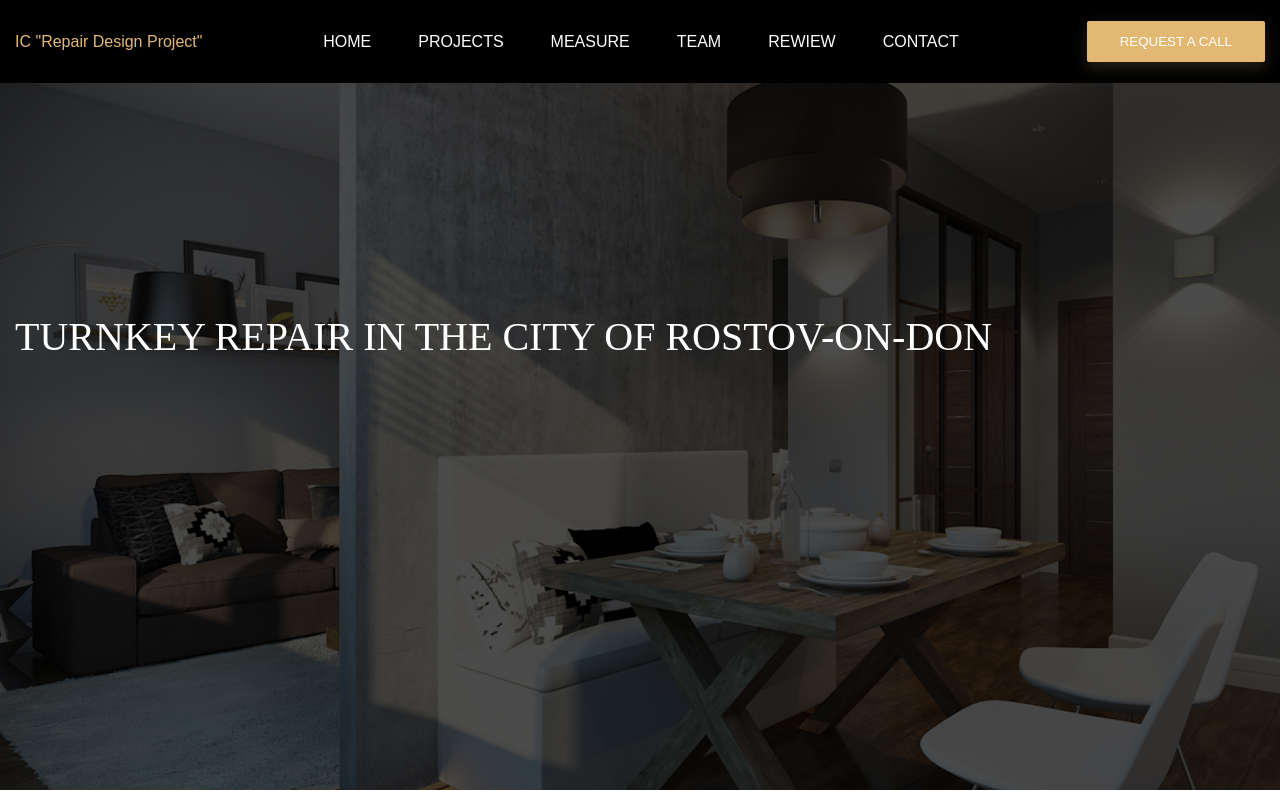
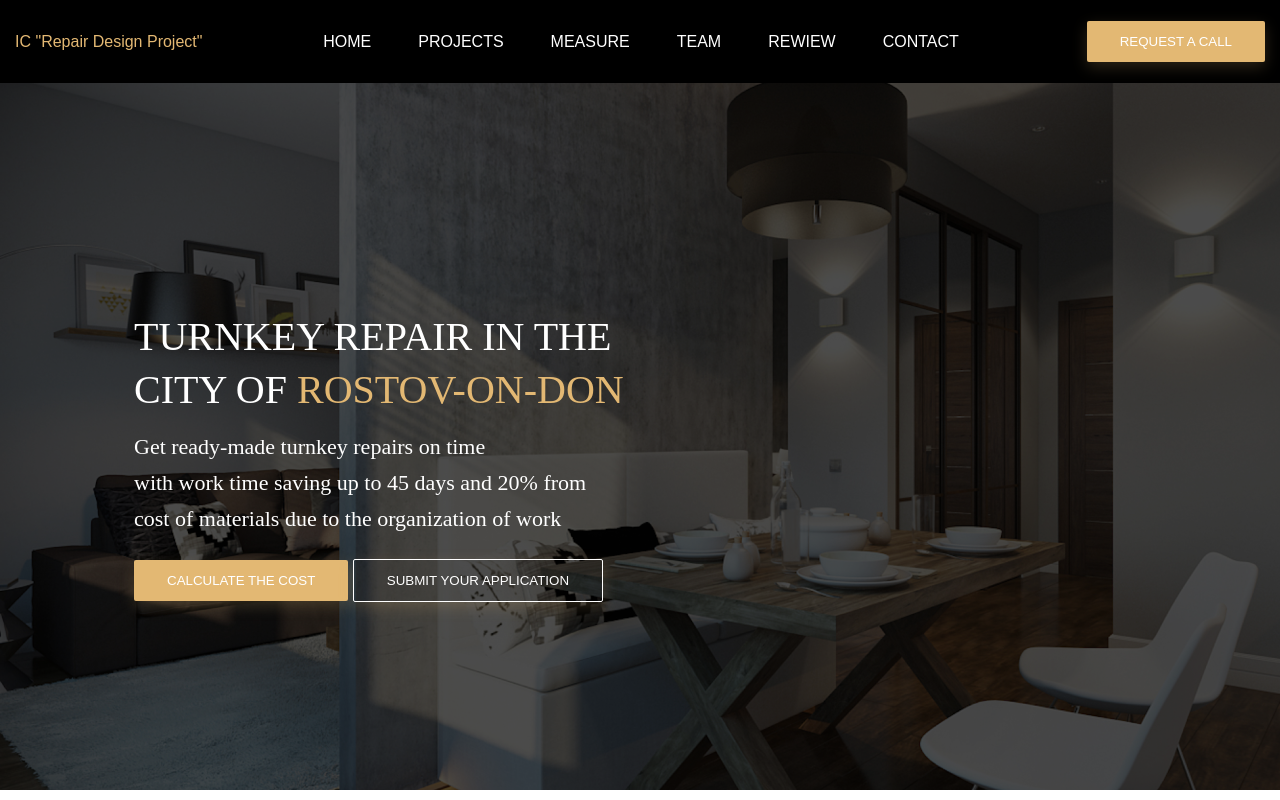
Before and after one commit to vorchunko/slider, a plain HTML site: page index.html in a window 1280 px wide. Drawn offline with Linux system fonts and the light colour scheme.

Commit message:
second version

```diff
--- a/css/style.css
+++ b/css/style.css
@@ -6,6 +6,8 @@ body {
 body * {
     box-sizing: border-box;
 }
+
+
 
 .button {
 background: #E3B873;
@@ -56,7 +58,7 @@ text-transform: uppercase;
     color: white;
 }
 
-.main-back-img {
+.main-section {
     background-image: url(/image/image1.jpg);
     background-size: cover;
     height: 707px;
@@ -64,7 +66,11 @@ text-transform: uppercase;
     position: relative;
 }
 
-.hero-overlay {
+.img-main {
+    position: relative;
+    z-index: 1;}
+
+.main-overlay {
     content: '';
     position: absolute;
     top: 0;
@@ -74,18 +80,46 @@ text-transform: uppercase;
     background-color: rgba(0, 0, 0, 0.7);
 }
 
-.hero-container {
-    position: relative;
-    z-index: 1;
-}
-
 .title {
-    font-family: 'Yeseva One', 'Times New Roman', Times, serif;
+font-family: 'Yeseva One';
 font-style: normal;
 font-weight: 400;
 font-size: 40px;
 line-height: 53px;
 text-transform: uppercase;
+color: #FFFFFF;
+}
+
+
+
+.text-main p {
+font-family: 'Nunito Sans';
+font-style: normal;
+font-weight: 400;
+font-size: 22px;
+line-height: 36px;
+
 
 color: #FFFFFF;
 }
+
+.text-main {
+    padding-left: 134px;
+
+}
+
+.submit {
+    box-sizing: border-box;
+    border: 1px solid #FFFFFF;
+    border-radius: 2px;
+    background: rgba(0, 0, 0, 0.0);
+
+}
+
+h1 span {
+    color: #E3B873;
+}
+
+.text-main p {
+    margin-top: -20px;
+}
--- a/index.html
+++ b/index.html
@@ -6,6 +6,9 @@
     <meta name="viewport" content="width=device-width, initial-scale=1.0">
     <title>Document</title>
     <link href="/css/style.css" rel="stylesheet">
+    <link href="/fonts/YesevaOne-Regular.ttf" rel="font">
+    <link href="/fonts/NunitoSans-Regular.ttf" rel="font">
+
 </head>
 <body>
     <header class="header">
@@ -27,14 +30,25 @@
         <button  class="button">Request a call</button>
     </div>
 </header>
+
 <main>
-    <section class="main-back-img">
-        <div class="container hero-container">
-            <h1 class="title">Turnkey Repair in the
-                city of Rostov-on-Don</h1>
-        </div>
-        <div class="hero-overlay"></div>
-    </section>
+
+        <section class="main-section">
+            <div class="img-main">
+                <div class="text-main">
+            <h1 class="title">Turnkey Repair in the <br>
+                city of <span>Rostov-on-Don</span></h1>
+                <p>Get ready-made turnkey repairs on time <br>
+                    with work time saving up to 45 days and 20% from <br>
+                    cost of materials due to the organization of work
+                </p>
+                <button class="button calc">CALCULATE THE COST</button>
+                <button class="button submit">SUBMIT YOUR APPLICATION</button>
+            </div>
+            </div>
+                <div class="main-overlay"></div>
+        </section>
 </main>
+
 </body>
 </html>
```
Also changed, not shown: fonts/Homenaje-Regular.ttf (added), fonts/NunitoSans-Black.ttf (added), fonts/NunitoSans-BlackItalic.ttf (added), fonts/NunitoSans-Bold.ttf (added), fonts/NunitoSans-BoldItalic.ttf (added), fonts/NunitoSans-ExtraBold.ttf (added), fonts/NunitoSans-ExtraBoldItalic.ttf (added), fonts/NunitoSans-ExtraLight.ttf (added), fonts/NunitoSans-ExtraLightItalic.ttf (added), fonts/NunitoSans-Italic.ttf (added), fonts/NunitoSans-Light.ttf (added), fonts/NunitoSans-LightItalic.ttf (added), fonts/NunitoSans-Regular.ttf (added), fonts/NunitoSans-SemiBold.ttf (added), 2 more files.
